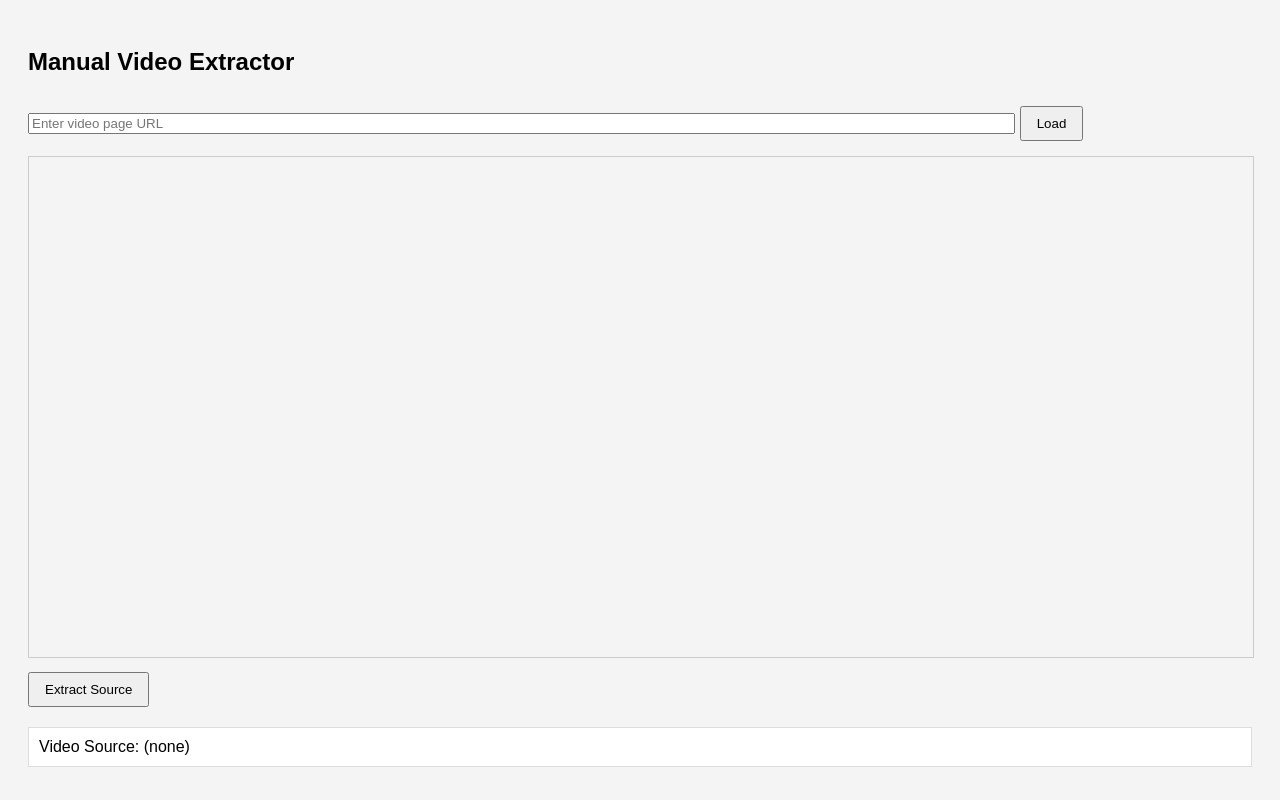
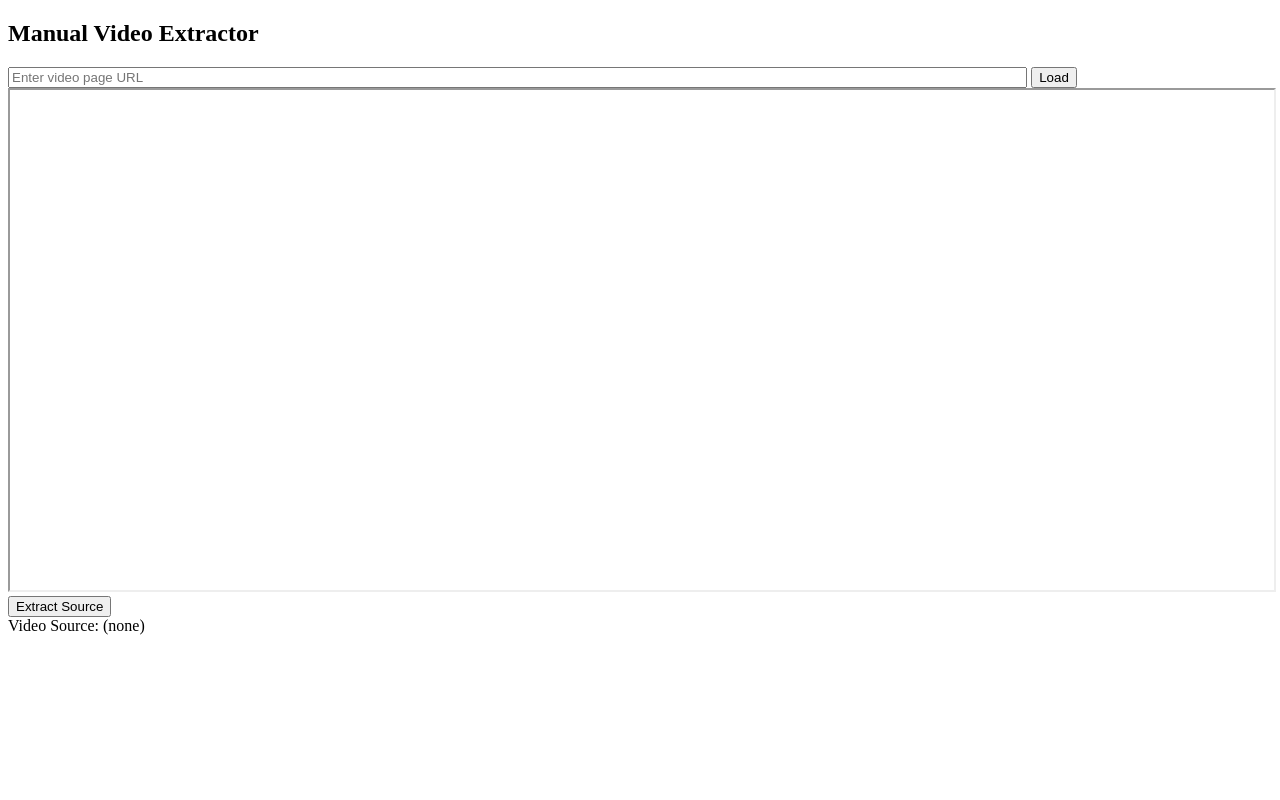
Before and after one commit to codequeryc/video-extractor, a website: page public/index.html in a window 1280 px wide. Both pictures are taken after a click on the button "Load". Drawn offline with Linux system fonts and the light colour scheme.

Commit message:
Update index.html

```diff
--- a/public/index.html
+++ b/public/index.html
@@ -3,16 +3,9 @@
 <head>
   <meta charset="UTF-8">
   <title>Manual Video Extractor</title>
-  <style>
-    body { font-family: Arial, sans-serif; padding: 20px; background: #f4f4f4; }
-    iframe { width: 100%; height: 500px; border: 1px solid #ccc; margin-top: 15px; }
-    .output { margin-top: 20px; padding: 10px; background: white; border: 1px solid #ddd; }
-    button { margin-top: 10px; padding: 8px 15px; }
-  </style>
 </head>
 <body>
   <h2>Manual Video Extractor</h2>
-
   <input type="text" id="urlInput" placeholder="Enter video page URL" style="width:80%">
   <button onclick="loadIframe()">Load</button>
 
@@ -20,7 +13,7 @@
 
   <button onclick="extractSource()">Extract Source</button>
 
-  <div class="output" id="output">Video Source: (none)</div>
+  <div id="output">Video Source: (none)</div>
 
   <script>
     let currentUrl = "";
@@ -28,7 +21,7 @@
     function loadIframe() {
       currentUrl = document.getElementById("urlInput").value;
       document.getElementById("iframeContainer").innerHTML =
-        `<iframe id="videoFrame" src="${currentUrl}" allow="autoplay"></iframe>`;
+        `<iframe id="videoFrame" src="${currentUrl}" style="width:100%;height:500px;"></iframe>`;
     }
 
     async function extractSource() {
```
